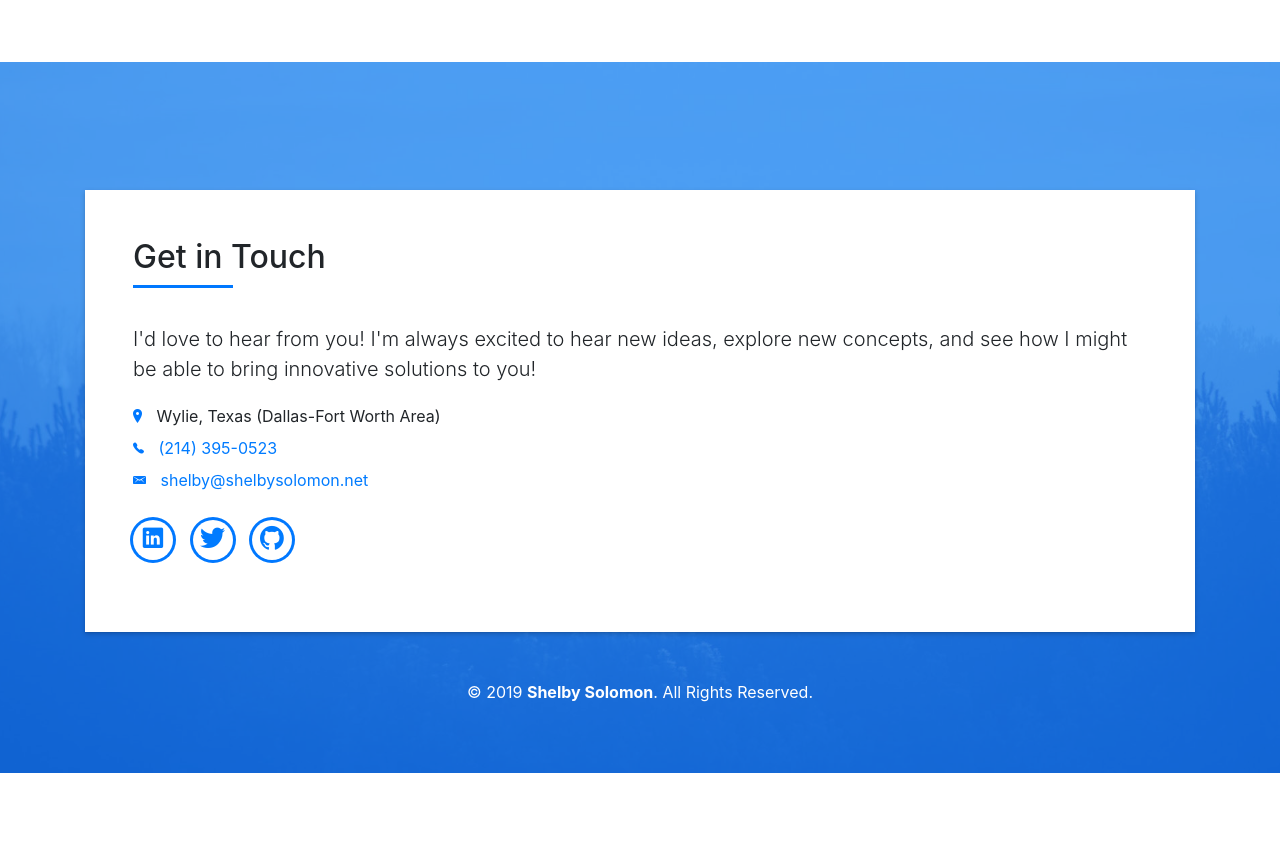
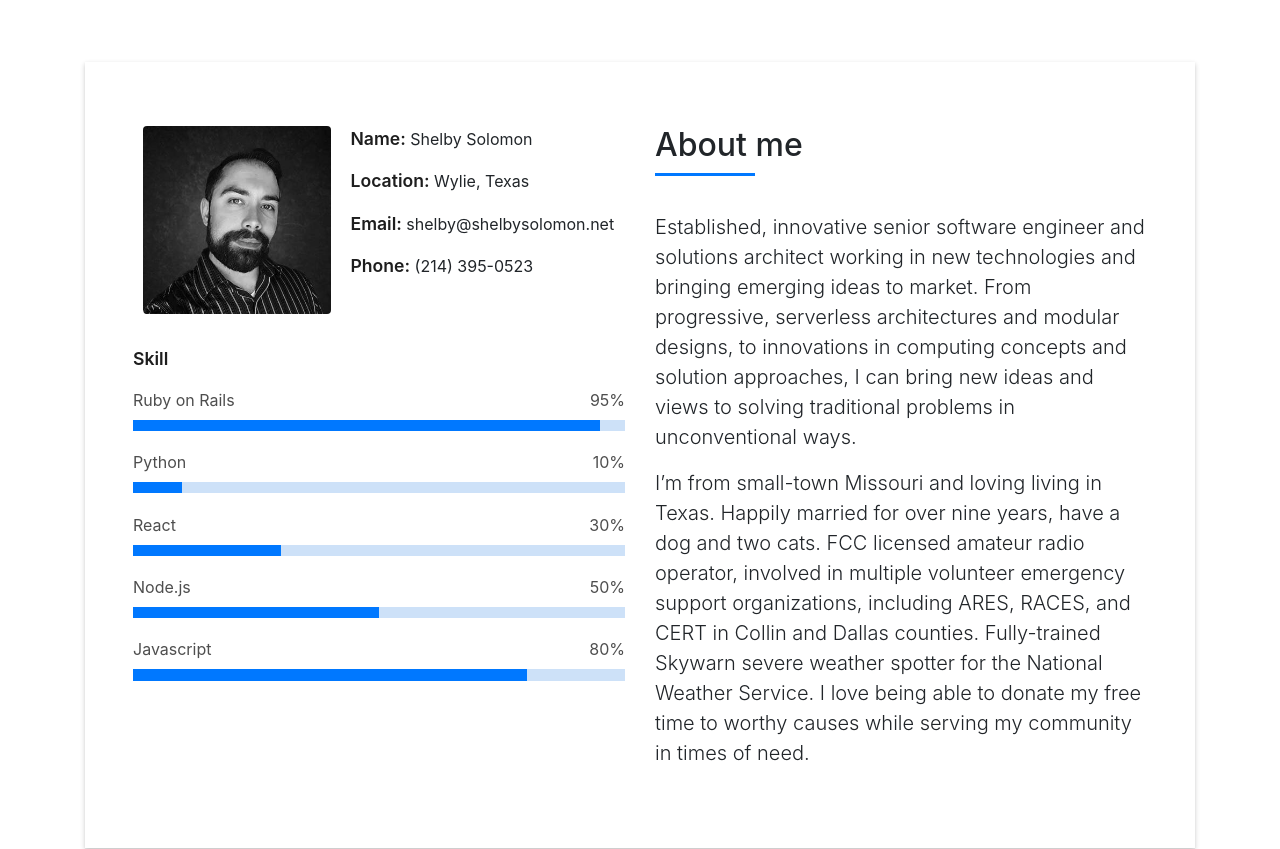
Before and after one commit to shelbythedev/shelby-2019, a website with bundled scripts: page index.html in a window 1280 px wide. Shown: the part 802-1651 px from the top of the page. Before the commit the page ends 1575 px from the top, so only its background shows below. Built offline with nearby package versions, Linux system fonts and the light colour scheme; a web font is replaced by a local one.

Commit message:
about me section

```diff
--- a/css/style.css
+++ b/css/style.css
@@ -407,6 +407,10 @@ a:hover {
   padding-bottom: 1.563rem;
 }
 
+.navbar-logo {
+  width:50px;
+}
+
 .navbar-b.navbar-reduce {
   box-shadow: 0px 6px 9px 0px rgba(0, 0, 0, 0.06);
 }
@@ -620,6 +624,11 @@ a:hover {
   height: 100%;
   width: 100%;
   opacity: .9;
+}
+
+.intro .intro-logo {
+  width: 20%;
+  min-width: 150px;
 }
 
 .intro .intro-title {
--- a/index.html
+++ b/index.html
@@ -87,7 +87,7 @@
   </div>
   <!--/ Intro Skew End /-->
 
-  <!-- <section id="about" class="about-mf sect-pt4 route">
+  <section id="about" class="about-mf sect-pt4 route">
     <div class="container">
       <div class="row">
         <div class="col-sm-12">
@@ -97,38 +97,43 @@
                 <div class="row">
                   <div class="col-sm-6 col-md-5">
                     <div class="about-img">
-                      <img src="img/testimonial-2.jpg" class="img-fluid rounded b-shadow-a" alt="">
+                      <img src="img/shelby.jpg" class="img-fluid rounded b-shadow-a" alt="">
                     </div>
                   </div>
                   <div class="col-sm-6 col-md-7">
                     <div class="about-info">
-                      <p><span class="title-s">Name: </span> <span>Morgan Freeman</span></p>
-                      <p><span class="title-s">Profile: </span> <span>full stack developer</span></p>
-                      <p><span class="title-s">Email: </span> <span>contact@example.com</span></p>
-                      <p><span class="title-s">Phone: </span> <span>(617) 557-0089</span></p>
+                      <p><span class="title-s">Name: </span> <span>Shelby Solomon</span></p>
+                      <p><span class="title-s">Location: </span> <span>Wylie, Texas</span></p>
+                      <p><span class="title-s">Email: </span> <span>shelby@shelbysolomon.net</span></p>
+                      <p><span class="title-s">Phone: </span> <span>(214) 395-0523</span></p>
                     </div>
                   </div>
                 </div>
                 <div class="skill-mf">
                   <p class="title-s">Skill</p>
-                  <span>HTML</span> <span class="pull-right">85%</span>
+                  <span>Ruby on Rails</span> <span class="pull-right">95%</span>
                   <div class="progress">
-                    <div class="progress-bar" role="progressbar" style="width: 85%;" aria-valuenow="85" aria-valuemin="0"
+                    <div class="progress-bar" role="progressbar" style="width: 95%;" aria-valuenow="95" aria-valuemin="0"
                       aria-valuemax="100"></div>
                   </div>
-                  <span>CSS3</span> <span class="pull-right">75%</span>
+                  <span>Python</span> <span class="pull-right">10%</span>
                   <div class="progress">
-                    <div class="progress-bar" role="progressbar" style="width: 75%" aria-valuenow="75" aria-valuemin="0"
+                    <div class="progress-bar" role="progressbar" style="width: 10%" aria-valuenow="10" aria-valuemin="0"
                       aria-valuemax="100"></div>
                   </div>
-                  <span>PHP</span> <span class="pull-right">50%</span>
+                  <span>React</span> <span class="pull-right">30%</span>
+                  <div class="progress">
+                    <div class="progress-bar" role="progressbar" style="width: 30%" aria-valuenow="30" aria-valuemin="0"
+                      aria-valuemax="100"></div>
+                  </div>
+                  <span>Node.js</span> <span class="pull-right">50%</span>
                   <div class="progress">
                     <div class="progress-bar" role="progressbar" style="width: 50%" aria-valuenow="50" aria-valuemin="0"
                       aria-valuemax="100"></div>
                   </div>
-                  <span>JAVASCRIPT</span> <span class="pull-right">90%</span>
+                  <span>Javascript</span> <span class="pull-right">80%</span>
                   <div class="progress">
-                    <div class="progress-bar" role="progressbar" style="width: 90%" aria-valuenow="90" aria-valuemin="0"
+                    <div class="progress-bar" role="progressbar" style="width: 80%" aria-valuenow="80" aria-valuemin="0"
                       aria-valuemax="100"></div>
                   </div>
                 </div>
@@ -141,20 +146,10 @@
                     </h5>
                   </div>
                   <p class="lead">
-                    Curabitur non nulla sit amet nisl tempus convallis quis ac lectus. Curabitur arcu erat, accumsan id
-                    imperdiet et, porttitor
-                    at sem. Praesent sapien massa, convallis a pellentesque nec, egestas non nisi. Nulla
-                    porttitor accumsan tincidunt.
+                      Established, innovative senior software engineer and solutions architect working in new technologies and bringing emerging ideas to market. From progressive, serverless architectures and modular designs, to innovations in computing concepts and solution approaches, I can bring new ideas and views to solving traditional problems in unconventional ways.
                   </p>
                   <p class="lead">
-                    Mauris blandit aliquet elit, eget tincidunt nibh pulvinar a. Vivamus suscipit tortor eget felis
-                    porttitor volutpat. Vestibulum
-                    ac diam sit amet quam vehicula elementum sed sit amet dui. porttitor at sem.
-                  </p>
-                  <p class="lead">
-                    Nulla porttitor accumsan tincidunt. Quisque velit nisi, pretium ut lacinia in, elementum id enim.
-                    Nulla porttitor accumsan
-                    tincidunt. Mauris blandit aliquet elit, eget tincidunt nibh pulvinar a.
+                      I’m from small-town Missouri and loving living in Texas. Happily married for over nine years, have a dog and two cats. FCC licensed amateur radio operator, involved in multiple volunteer emergency support organizations, including ARES, RACES, and CERT in Collin and Dallas counties. Fully-trained Skywarn severe weather spotter for the National Weather Service. I love being able to donate my free time to worthy causes while serving my community in times of need.
                   </p>
                 </div>
               </div>
```
Also changed, not shown: img/shelby.jpg (added).
